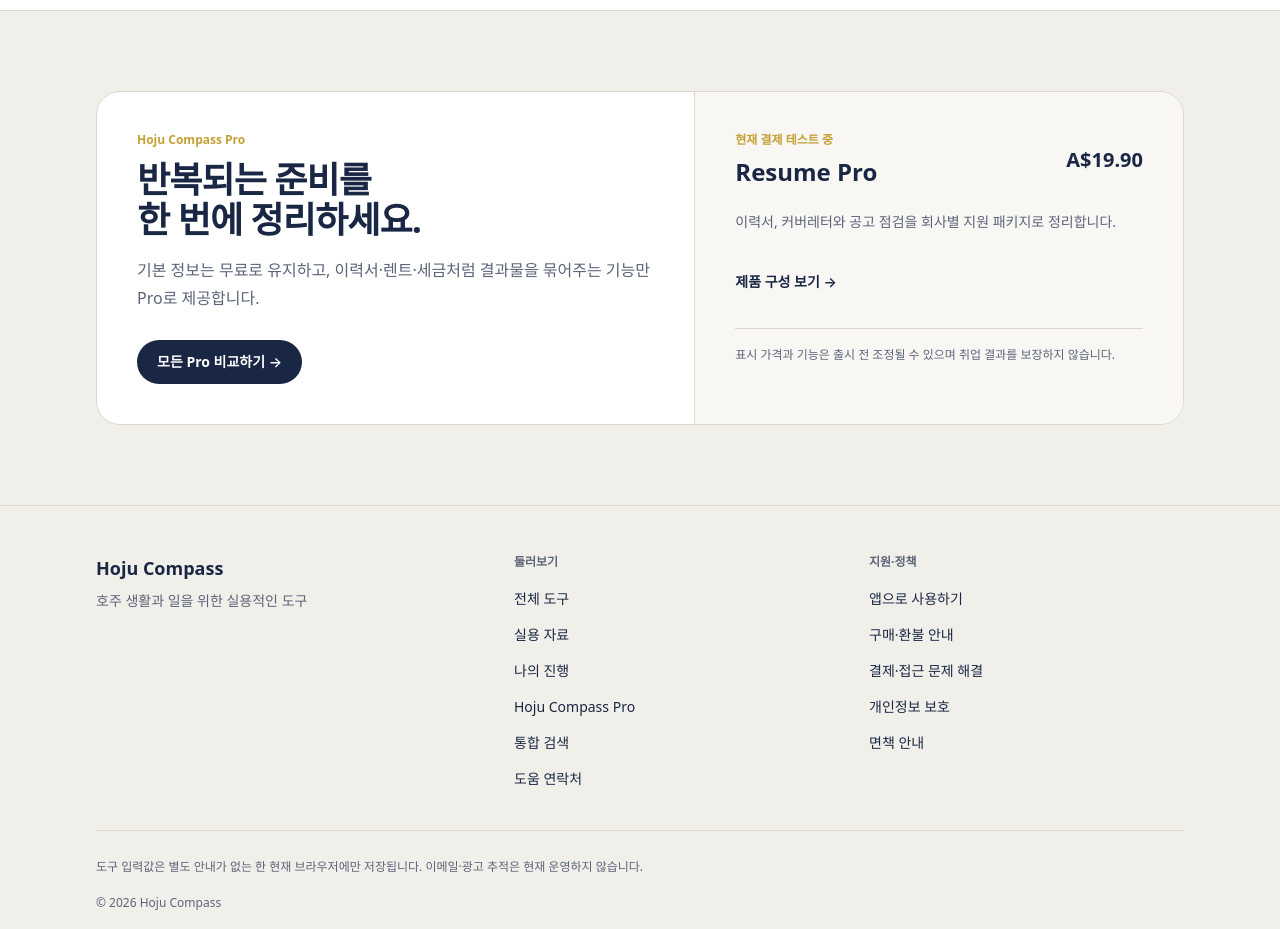
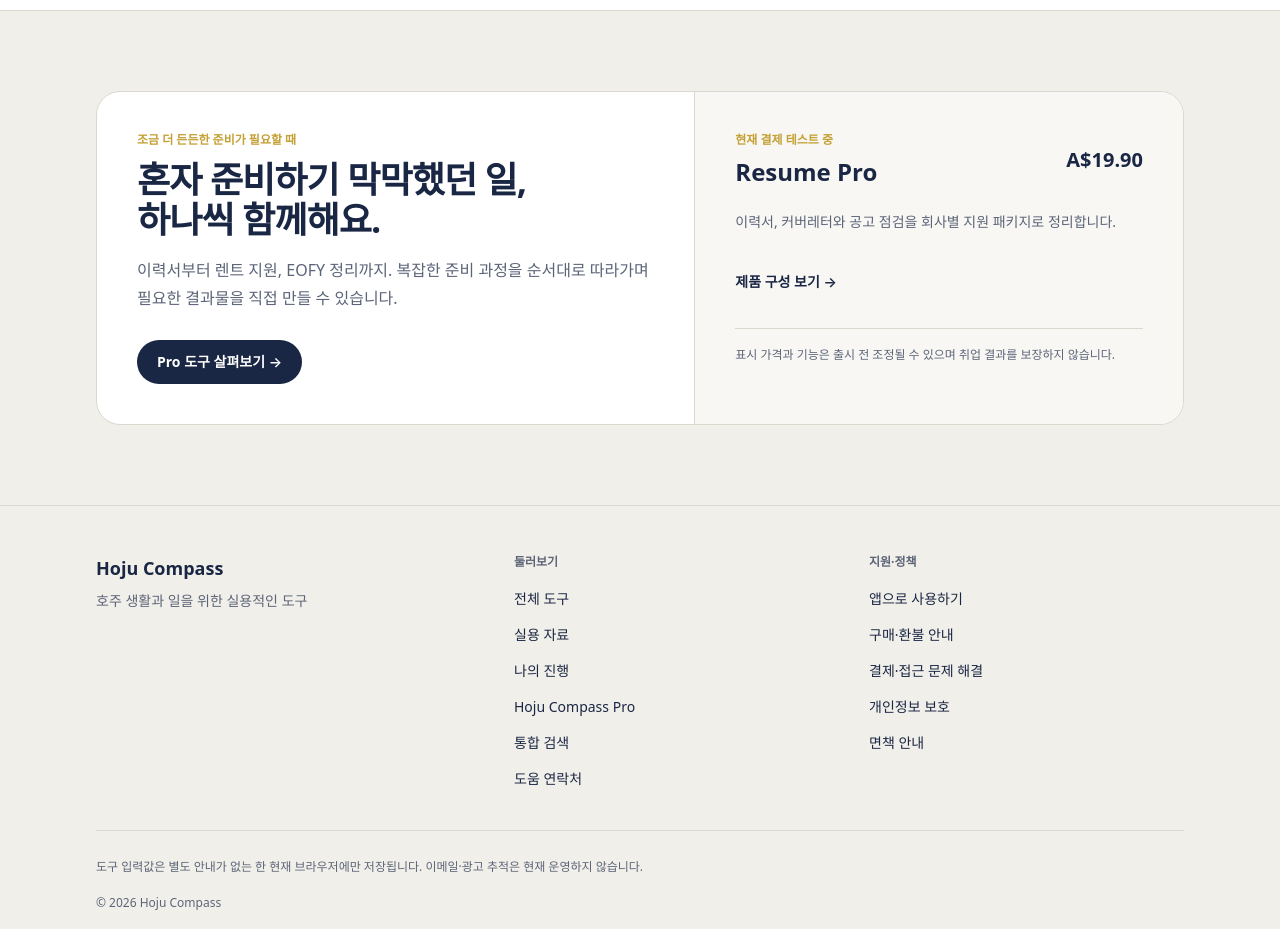
Before and after one commit to jelov219au/aussie-compass, a Next.js app: page / in a window 1280 px wide. Shown: the part 3500-4429 px from the top of the page. Built offline with nearby package versions, Linux system fonts and the light colour scheme; no server answers.

Commit message:
warm up pro section copy

```diff
--- a/src/components/sections/PremiumToolsSection.tsx
+++ b/src/components/sections/PremiumToolsSection.tsx
@@ -4,7 +4,7 @@ import { Container } from "@/components/ui/Container";
 export function PremiumToolsSection() {
   return <section id="pro" className="scroll-mt-20 bg-surface py-16 sm:py-20" aria-labelledby="premium-tools-heading"><Container>
     <div className="grid overflow-hidden rounded-3xl border border-border bg-white lg:grid-cols-[1.1fr_0.9fr]">
-      <div className="p-7 sm:p-10"><p className="text-xs font-semibold text-gold">Hoju Compass Pro</p><h2 id="premium-tools-heading" className="mt-3 text-3xl font-semibold tracking-tight text-navy sm:text-4xl">반복되는 준비를<br />한 번에 정리하세요.</h2><p className="mt-4 max-w-xl text-sm leading-7 text-muted sm:text-base">기본 정보는 무료로 유지하고, 이력서·렌트·세금처럼 결과물을 묶어주는 기능만 Pro로 제공합니다.</p><Link href="/pro" className="mt-7 inline-flex min-h-11 items-center rounded-full bg-navy px-5 text-sm font-semibold text-white">모든 Pro 비교하기 →</Link></div>
+      <div className="p-7 sm:p-10"><p className="text-xs font-semibold text-gold">조금 더 든든한 준비가 필요할 때</p><h2 id="premium-tools-heading" className="mt-3 text-3xl font-semibold tracking-tight text-navy sm:text-4xl">혼자 준비하기 막막했던 일,<br />하나씩 함께해요.</h2><p className="mt-4 max-w-xl text-sm leading-7 text-muted sm:text-base">이력서부터 렌트 지원, EOFY 정리까지. 복잡한 준비 과정을 순서대로 따라가며 필요한 결과물을 직접 만들 수 있습니다.</p><Link href="/pro" className="mt-7 inline-flex min-h-11 items-center rounded-full bg-navy px-5 text-sm font-semibold text-white">Pro 도구 살펴보기 →</Link></div>
       <div className="border-t border-border bg-background p-7 sm:p-10 lg:border-l lg:border-t-0"><div className="flex items-center justify-between gap-4"><div><p className="text-xs font-semibold text-gold">현재 결제 테스트 중</p><h3 className="mt-2 text-2xl font-semibold text-navy">Resume Pro</h3></div><strong className="text-xl text-navy">A$19.90</strong></div><p className="mt-5 text-sm leading-7 text-muted">이력서, 커버레터와 공고 점검을 회사별 지원 패키지로 정리합니다.</p><Link href="/resume-pro" className="mt-6 inline-flex min-h-11 items-center text-sm font-semibold text-navy">제품 구성 보기 →</Link><p className="mt-6 border-t border-border pt-4 text-xs leading-5 text-muted">표시 가격과 기능은 출시 전 조정될 수 있으며 취업 결과를 보장하지 않습니다.</p></div>
     </div>
   </Container></section>;
```
